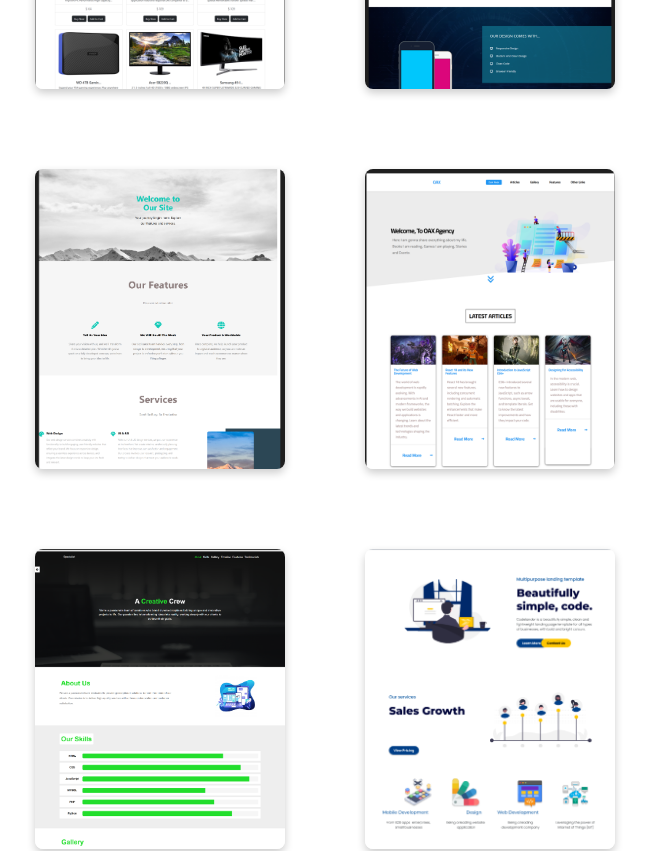
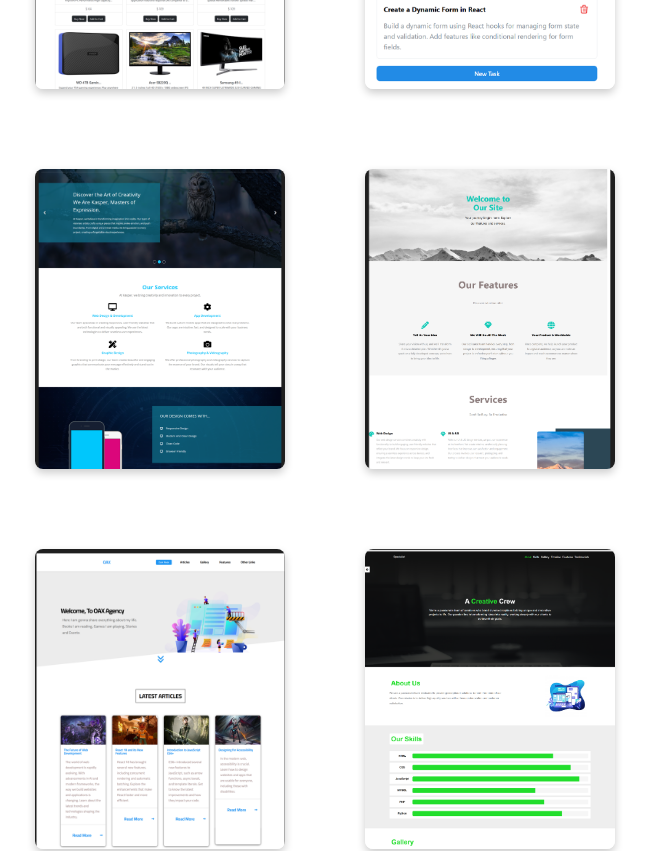
Before and after one commit to Eng-MuhammadMuhammad/MyProtfolio, a React (Create React App) app: page / in a window 1280 px wide. Shown: the part 1780-2631 px from the top of the page, without its empty margins (315-964 px from the left). Built offline with nearby package versions, Linux system fonts and the light colour scheme.

Commit message:
add new project

```diff
--- a/src/components/Projects/Projects.js
+++ b/src/components/Projects/Projects.js
@@ -3,6 +3,7 @@ import styles from './Projects.module.css';
 import '../Styles/Styles.module.css'
 
 import Project_1 from '../../imgs/ShopCarts.png';
+import Project_14 from '../../imgs/todoapp.png';
 import Project_2 from '../../imgs/Art Coperation.png';
 import Project_3 from '../../imgs/DesignAgency.png';
 import Project_4 from '../../imgs/Media Company.png';
@@ -17,6 +18,7 @@ import Project_13 from '../../imgs/Dribble.png';
 
 const projects = [
   { id: 1, label: "Clothes Store | Men $ Women", image: Project_1, link: "https://eng-muhammadmuhammad.github.io/shop-carts/" },
+  { id: 1, label: "Todo Application", image: Project_14, link: "https://eng-muhammadmuhammad.github.io/ToDoApp/" },
   { id: 2, label: "Art Coperation", image: Project_2, link: "https://eng-muhammadmuhammad.github.io/ArtCooperation/" },
   { id: 3, label: "Design Agency", image: Project_3, link: "https://eng-muhammadmuhammad.github.io/DesignAgancy/" },
   { id: 4, label: "Media Company", image: Project_4, link: "https://eng-muhammadmuhammad.github.io/MediaCompany" },
```
Also changed, not shown: src/imgs/todoapp.png (added), 11 other files (tests, documents, lock files or other folders).
